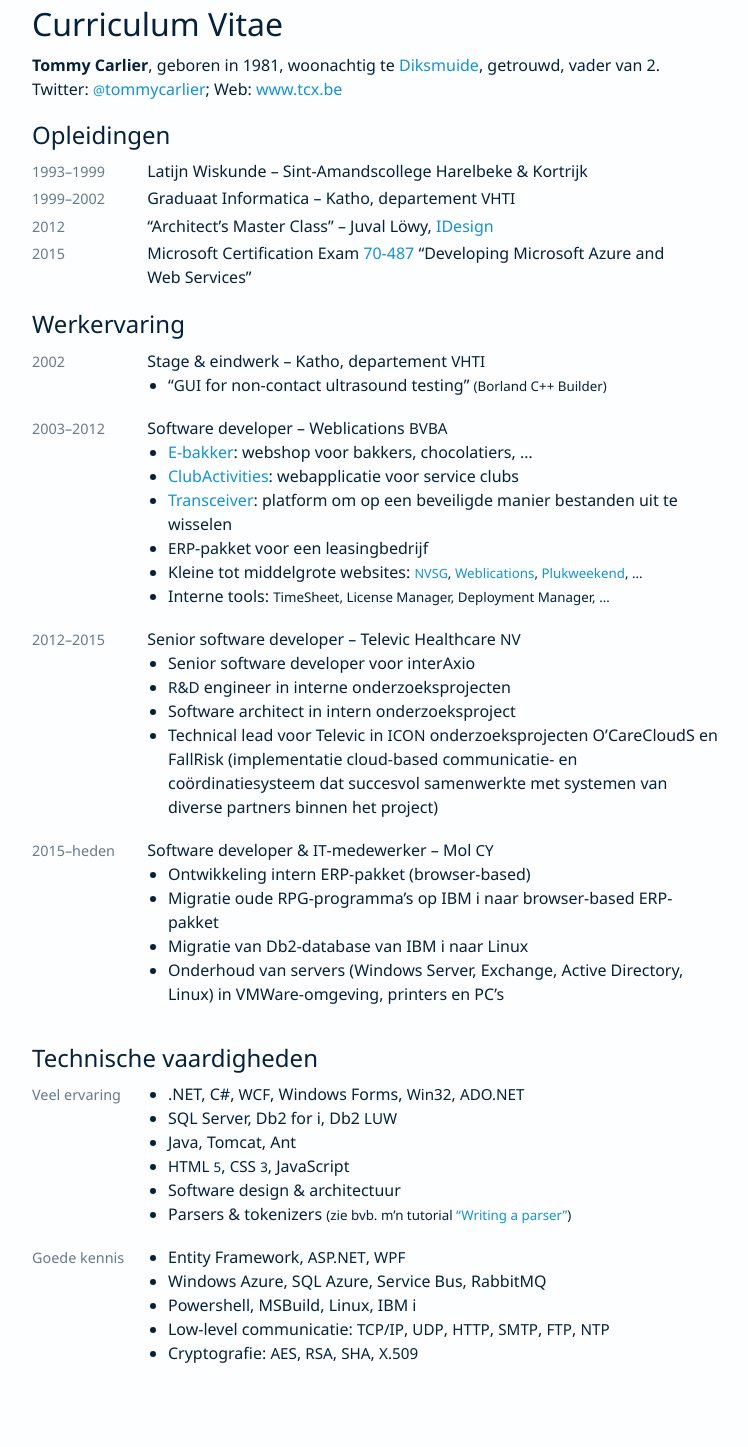
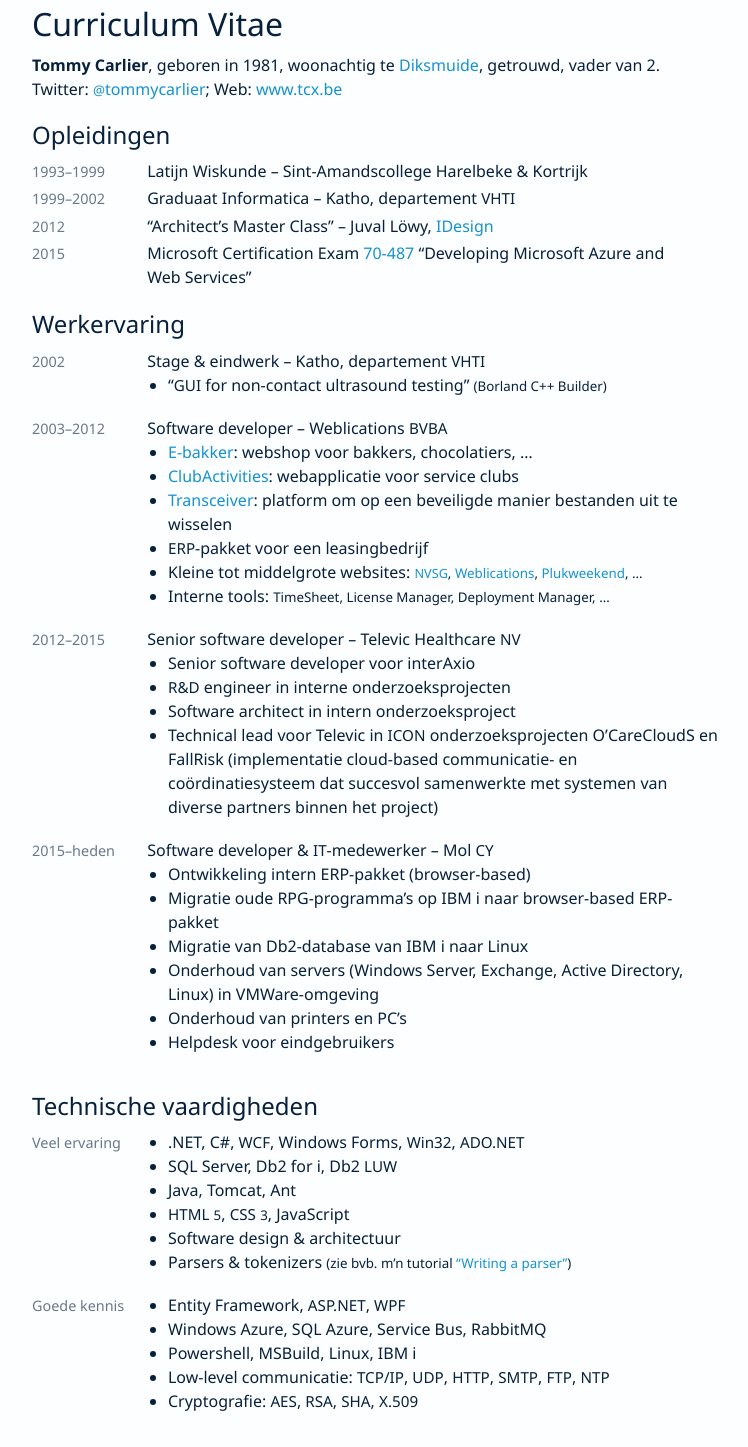
Before and after one commit to tommy-carlier/etc.tcx.be, a Jekyll site: the page built from cv/index.html, in a window 1280 px wide. Shown: the whole page, without its empty margins (264-1012 px from the left). Built offline with Jekyll 4.4.1, drawn with Linux system fonts in a browser that asks for light colours; comment, search, counter and statistics services are not loaded; before the commit the page ends 1399 px from its top, so only the background shows below that.

Commit message:
Tweak content

```diff
--- a/cv/index.html
+++ b/cv/index.html
@@ -47,7 +47,9 @@
     <li>Ontwikkeling intern ERP-pakket (browser-based)
     <li>Migratie oude RPG-programma’s op IBM&nbsp;i naar browser-based ERP-pakket
     <li>Migratie van Db2-database van IBM&nbsp;i naar Linux
-    <li>Onderhoud van servers (Windows Server, Exchange, Active Directory, Linux) in VMWare-omgeving, printers en PC’s
+    <li>Onderhoud van servers (Windows Server, Exchange, Active Directory, Linux) in VMWare-omgeving
+    <li>Onderhoud van printers en PC’s
+    <li>Helpdesk voor eindgebruikers
   </ul></tr>
 </table>
 
```
